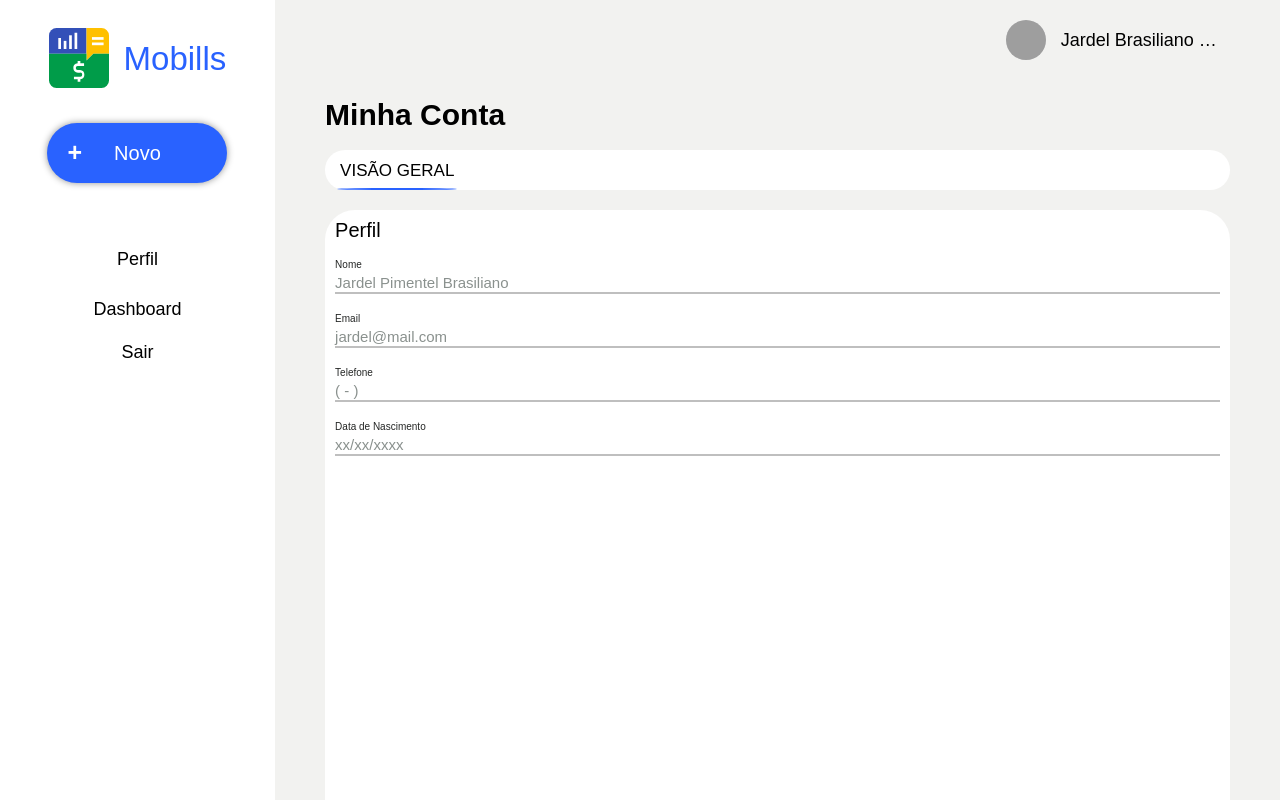
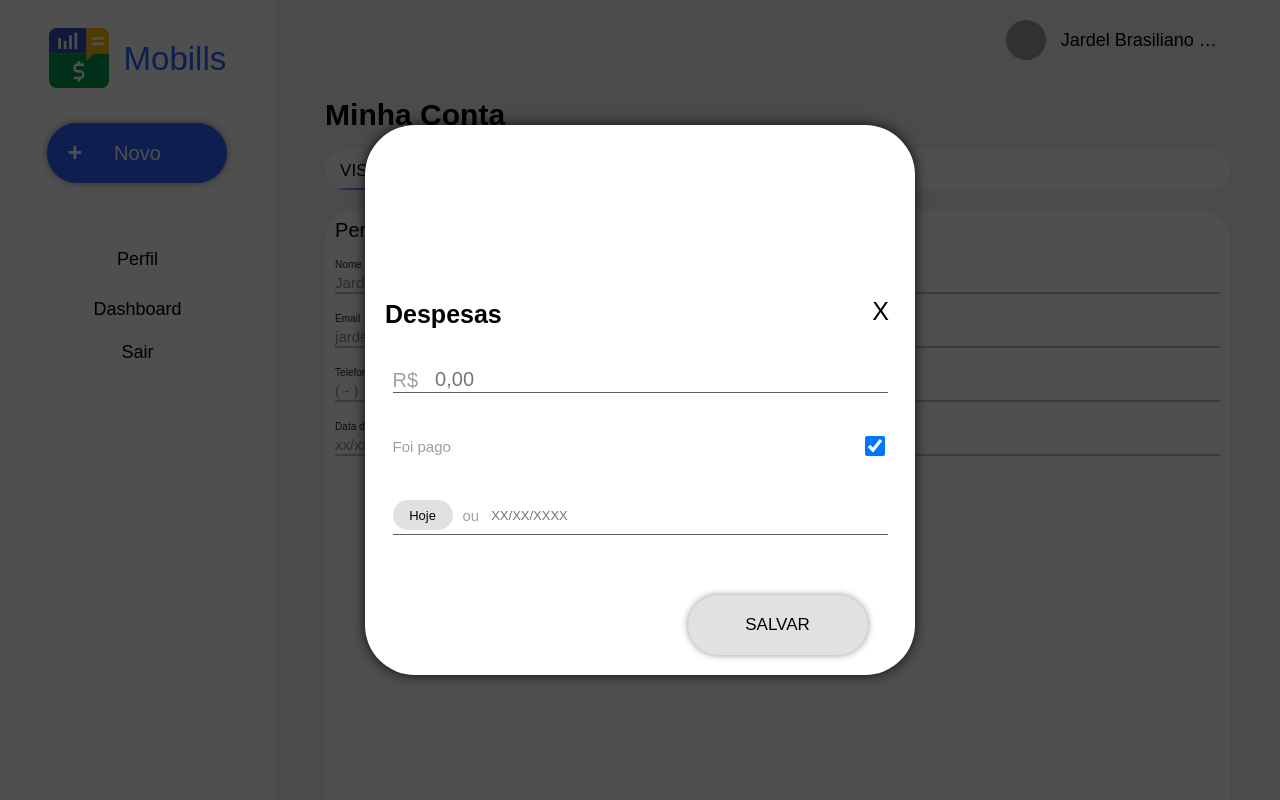
Before and after one commit to JardelBrasiliano/sllibom-financas, a React (Create React App) app: page /profile in a window 1280 px wide. Built offline with nearby package versions, Linux system fonts and the light colour scheme; grey boxes are pictures that could not be loaded.

Commit message:
estilo da da tela de despesas.

```diff
--- a/package.json
+++ b/package.json
@@ -4,6 +4,7 @@
   "private": true,
   "dependencies": {
     "@firebase/firestore": "^2.1.6",
+    "@material-ui/core": "^4.11.3",
     "@testing-library/jest-dom": "^5.11.9",
     "@testing-library/react": "^11.2.5",
     "@testing-library/user-event": "^12.7.1",
--- /dev/null
+++ b/src/components/SideMenuBar/Expenditure/index.js
@@ -0,0 +1,104 @@
+import React, { useState } from 'react';
+import PropTypes from 'prop-types';
+import {
+  ExpenditureContainer,
+  ExpenditureContent,
+  Value,
+  WasPaid,
+  GetDate,
+  BtnSaveContainer,
+  BtnSave,
+} from './style';
+
+const Expenditure = ({ setOpenExpenditure }) => {
+  const [value, setValue] = useState('');
+  const [wasPaid, setWaspaid] = useState(true);
+  const [today, setToday] = useState(false);
+  const [anotherDate, setAnotherDate] = useState('');
+
+  const changeToday = () => {
+    setAnotherDate('');
+
+    const date = new Date();
+    const day = date.getDate();
+    const month = date.getMonth() + 1;
+    const year = date.getFullYear();
+
+    setToday(`${day}/0${month}/${year}`);
+  };
+
+  const changAnotherDate = (date) => {
+    setToday(false);
+    setAnotherDate(date);
+  };
+
+  return (
+    <>
+      <ExpenditureContainer>
+        <ExpenditureContent>
+          <div className="header">
+            <p>Despesas</p>
+            <button type="button" onClick={() => setOpenExpenditure(false)}>
+              X
+            </button>
+          </div>
+
+          <Value>
+            <p>R$</p>
+            <input
+              type="text"
+              placeholder="0,00"
+              value={value}
+              onChange={(valueCurrent) => {
+                setValue(valueCurrent.target.value);
+              }}
+            />
+          </Value>
+
+          <WasPaid>
+            <p>Foi pago</p>
+            <input
+              type="checkbox"
+              id="scales"
+              name="scales"
+              checked={wasPaid}
+              onChange={() => setWaspaid(!wasPaid)}
+            />
+          </WasPaid>
+
+          <GetDate>
+            <button
+              type="button"
+              className={`${today ? 'active' : ''}`}
+              onClick={changeToday}
+            >
+              Hoje
+            </button>
+            <p> ou </p>
+            <input
+              type="text"
+              placeholder="XX/XX/XXXX"
+              value={anotherDate}
+              onChange={(dateCurrent) => {
+                changAnotherDate(dateCurrent.target.value);
+              }}
+            />
+          </GetDate>
+          <BtnSaveContainer>
+            <BtnSave
+              className={value && (today || anotherDate !== '') ? 'active' : ''}
+            >
+              SALVAR
+            </BtnSave>
+          </BtnSaveContainer>
+        </ExpenditureContent>
+      </ExpenditureContainer>
+    </>
+  );
+};
+
+Expenditure.propTypes = {
+  setOpenExpenditure: PropTypes.func.isRequired,
+};
+
+export default Expenditure;
--- /dev/null
+++ b/src/components/SideMenuBar/Expenditure/style.js
@@ -0,0 +1,200 @@
+import styled from 'styled-components';
+
+export const ExpenditureContainer = styled.div`
+  position: absolute;
+  z-index: 1000;
+  width: 100%;
+  height: 100vh;
+
+  display: flex;
+  align-items: center;
+  justify-content: center;
+  background: rgba(0, 0, 0, 0.69);
+`;
+
+export const ExpenditureContent = styled.div`
+  display: flex;
+  justify-content: end;
+  align-items: center;
+  flex-direction: column;
+
+  width: 550px;
+  height: 550px;
+  background-color: #fff;
+  -webkit-box-shadow: 0px 0px 13px 0px rgba(0, 0, 0, 0.82);
+  box-shadow: 0px 0px 13px 0px rgba(0, 0, 0, 0.82);
+
+  border-radius: 50px;
+
+  > .header {
+    width: 100%;
+    height: 60px;
+
+    display: flex;
+    align-items: flex-end;
+    justify-content: space-between;
+    > p {
+      font-family: Arial, Helvetica, sans-serif;
+      font-size: 25px;
+      font-weight: bold;
+
+      margin-left: 20px;
+    }
+
+    > button {
+      cursor: pointer;
+      border: none;
+      background-color: transparent;
+      font-size: 25px;
+      margin-right: 20px;
+    }
+  }
+`;
+
+export const Value = styled.div`
+  display: flex;
+  align-items: inherit;
+  justify-content: flex-start;
+
+  width: 90%;
+  margin-top: 40px;
+
+  font-family: Arial, Helvetica, sans-serif;
+  font-size: 20px;
+  color: #a0a0a0;
+
+  border-bottom: 1px solid rgba(88, 88, 88, 0.94);
+  > input {
+    margin-left: 15px;
+    border: none;
+    background-color: transparent;
+    font-family: Arial, Helvetica, sans-serif;
+    font-size: 20px;
+  }
+`;
+
+export const WasPaid = styled.div`
+  display: flex;
+  align-items: inherit;
+  justify-content: space-between;
+
+  width: 90%;
+  margin-top: 40px;
+
+  > p {
+    font-family: Arial, Helvetica, sans-serif;
+    font-size: 15px;
+    color: #a0a0a0;
+  }
+  > input {
+    cursor: pointer;
+    width: 20px;
+    height: 20px;
+    background-color: #fb7254;
+  }
+`;
+
+export const GetDate = styled.div`
+  display: flex;
+  align-items: inherit;
+  justify-content: flex-start;
+
+  width: 90%;
+  margin-top: 40px;
+  padding-bottom: 3px;
+
+  border-bottom: 1px solid rgba(88, 88, 88, 0.94);
+  > p {
+    font-family: Arial, Helvetica, sans-serif;
+    font-size: 15px;
+    color: #a0a0a0;
+    margin: 0 10px 0 10px;
+  }
+  > button {
+    font-family: Arial, Helvetica, sans-serif;
+    font-size: 13px;
+    width: 60px;
+    height: 30px;
+    border: none;
+    border-radius: 50px;
+    background-color: #e1e1e1;
+
+    transition: 0.2s ease-in-out background-color;
+
+    &:hover {
+      background-color: #d2d2d2;
+    }
+
+    &.active {
+      background-color: #fb7254;
+    }
+  }
+  > input {
+    font-family: Arial, Helvetica, sans-serif;
+    font-size: 13px;
+    border: none;
+    width: 90px;
+    height: 30px;
+  }
+`;
+
+export const BtnSaveContainer = styled.div`
+  display: flex;
+  align-items: inherit;
+  justify-content: flex-end;
+
+  width: 90%;
+  margin-top: 40px;
+`;
+
+export const BtnSave = styled.button`
+  cursor: pointer;
+  margin: 20px 20px 20px 0;
+
+  width: 180px;
+  height: 60px;
+
+  border: none;
+  border-radius: 50px;
+  background: #e1e1e1;
+  -webkit-box-shadow: 0px 0px 7px 0px rgba(0, 0, 0, 0.43);
+  box-shadow: 0px 0px 7px 0px rgba(0, 0, 0, 0.43);
+
+  font-family: Arial, Helvetica, sans-serif;
+  font-size: 17px;
+  color: #000;
+  position: relative;
+
+  display: flex;
+  align-items: center;
+  justify-content: center;
+
+  transition: 0.2s ease-in-out background;
+  &:hover {
+    background-color: #d2d2d2;
+  }
+  > p {
+    pointer-events: none;
+  }
+
+  > p:first-child {
+    position: absolute;
+    top: 15px;
+    left: 20px;
+
+    font-family: Arial, Helvetica, sans-serif;
+    font-weight: bold;
+    font-size: 25px;
+  }
+
+  > p:last-child {
+    font-family: Arial, Helvetica, sans-serif;
+    font-size: 20px;
+  }
+  &.active {
+    background-color: #2962ff;
+  }
+  &.active:hover {
+    background: #214ecc;
+  }
+`;
--- a/src/components/SideMenuBar/index.js
+++ b/src/components/SideMenuBar/index.js
@@ -1,21 +1,74 @@
-import React from 'react';
+import React, { useState } from 'react';
+import ClickAwayListener from '@material-ui/core/ClickAwayListener';
 import { Link } from 'react-router-dom';
-import { SideMenuContainer, Header, BtnAdd, Navigation } from './style';
+
+import Expenditure from './Expenditure';
+
+import {
+  SideMenuContainer,
+  Header,
+  BtnAdd,
+  Navigation,
+  BtnContainer,
+  BtnAction,
+} from './style';
 
 import logo from '../../assets/logo.svg';
 
-const SideMenuBar = () => (
+const SideMenuBar = () => {
+  const [open, setOpen] = useState(false);
+  const [openExpenditure, setOpenExpenditure] = useState(true);
+  const [openRecipe, setOpenRecipe] = useState(false);
+
+  const handleClick = () => {
+    setOpen((prev) => !prev);
+  };
+
+  const handleClickAway = () => {
+    setOpen(false);
+  };
+
+  const expenditure = () => {
+    setOpenExpenditure(!openExpenditure);
+    setOpen(false);
+  };
+  const recipe = () => {
+    setOpenRecipe(!openRecipe);
+    setOpen(false);
+  };
+
+  return (
     <>
+      {openExpenditure ? (
+        <Expenditure setOpenExpenditure={setOpenExpenditure} />
+      ) : (
+        ''
+      )}
+
       <SideMenuContainer>
         <Header>
           <img src={logo} alt="" />
           <h2>Mobills</h2>
         </Header>
 
-      <BtnAdd>
+        <ClickAwayListener onClickAway={handleClickAway}>
+          <BtnContainer>
+            <BtnAdd onClick={handleClick}>
               <p>+</p>
               <p>Novo</p>
             </BtnAdd>
+            {open ? (
+              <div className="btnModal">
+                <BtnAction type="button" onClick={recipe}>
+                  Receita
+                </BtnAction>
+                <BtnAction type="button" onClick={expenditure}>
+                  Despesas
+                </BtnAction>
+              </div>
+            ) : null}
+          </BtnContainer>
+        </ClickAwayListener>
 
         <Navigation>
           <ul>
@@ -39,5 +92,6 @@ const SideMenuBar = () => (
       </SideMenuContainer>
     </>
   );
+};
 
 export default SideMenuBar;
--- a/src/components/SideMenuBar/style.js
+++ b/src/components/SideMenuBar/style.js
@@ -32,6 +32,41 @@ export const Header = styled.header`
     font-family: Arial, Helvetica, sans-serif;
     font-size: 33px;
     color: #2962ff;
+  }
+`;
+export const BtnContainer = styled.div`
+  position: relative;
+
+  > .btnModal {
+    position: absolute;
+    overflow: hidden;
+    display: flex;
+    align-items: center;
+    justify-content: center;
+    flex-direction: column;
+
+    top: 10px;
+    left: 0;
+
+    width: 250px;
+    height: 100px;
+    border-radius: 30px;
+    background-color: #fff;
+    -webkit-box-shadow: 0px 0px 7px 0px #000000;
+    box-shadow: 0px 0px 7px 0px #000000;
+  }
+`;
+export const BtnAction = styled.button`
+  cursor: pointer;
+  height: 50%;
+  width: 100%;
+  border: none;
+  background-color: #fff;
+
+  transition: 0.2s ease-in-out background-color;
+
+  &:hover {
+    background-color: #f2f2f0;
   }
 `;
 
```
Also changed, not shown: 1 other file (tests, documents, lock files or other folders). Lines whose indentation alone changed are shown as unchanged.
